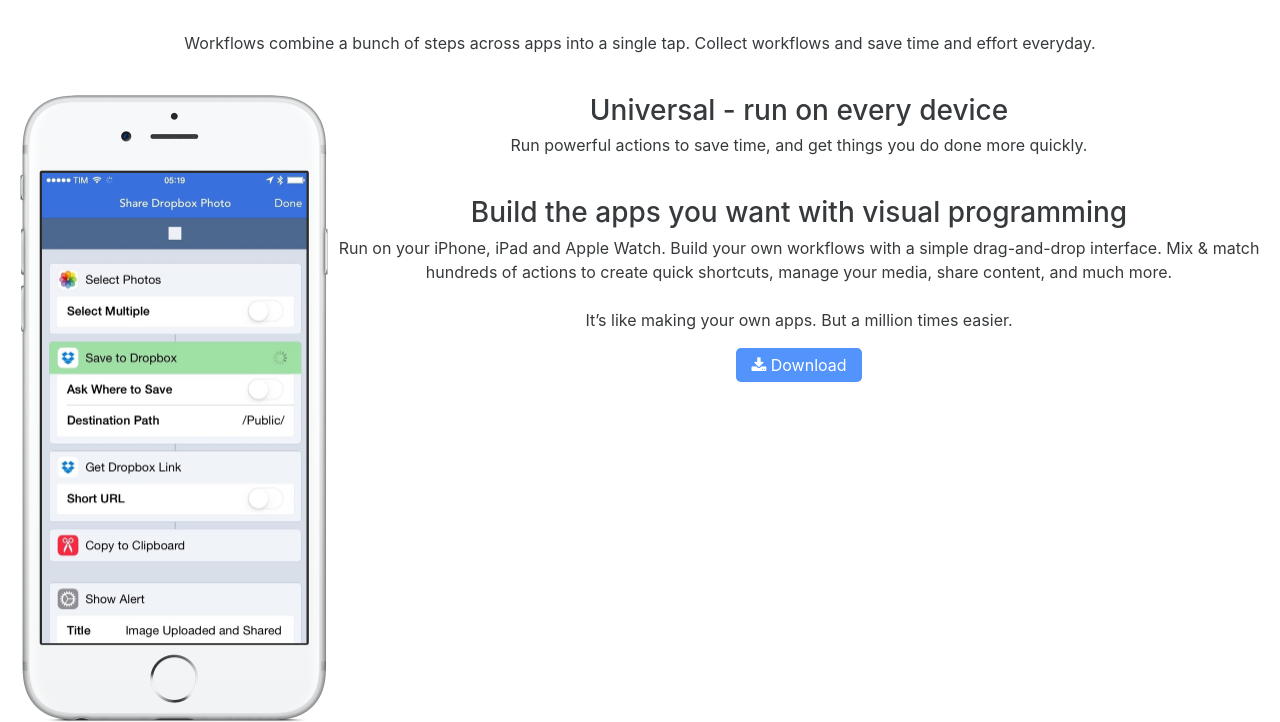
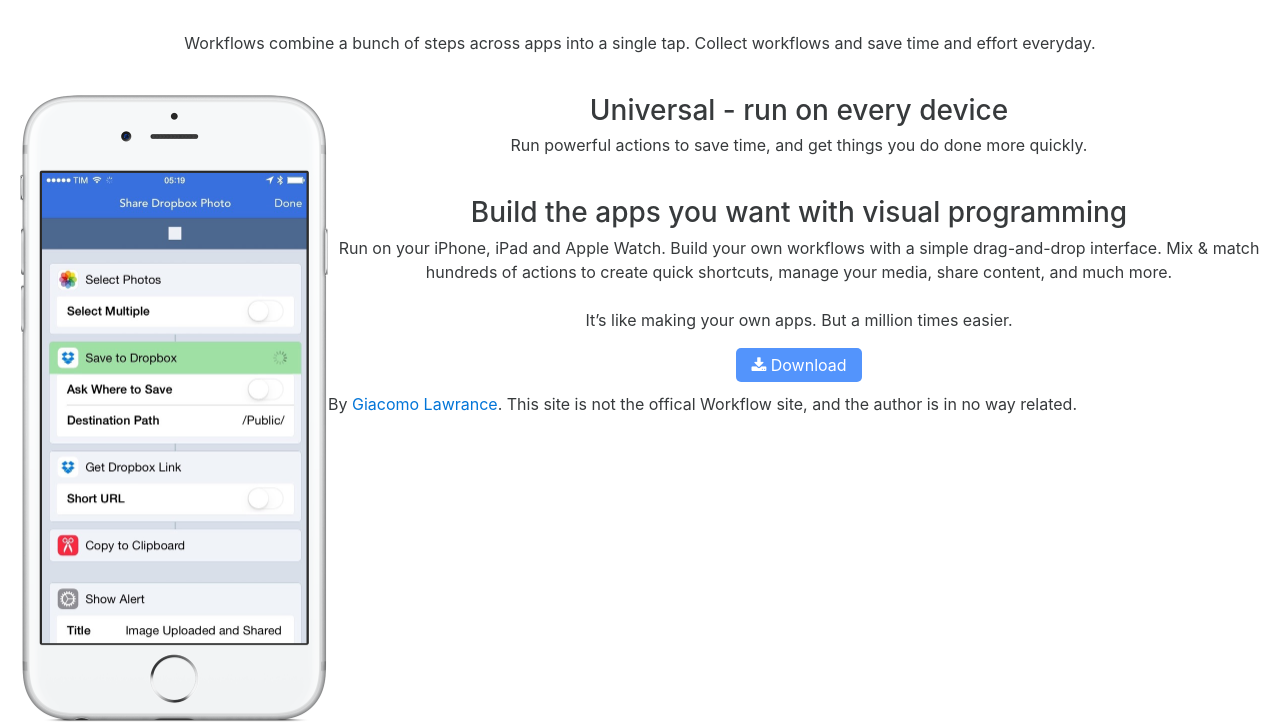
Before and after one commit to GiacomoLaw/app-website, a plain HTML site: page index.html in a window 1280 px wide. Shown: the part 569-1291 px from the top of the page. Drawn offline with Linux system fonts and the light colour scheme.

Commit message:
Added footer

```diff
--- a/index.html
+++ b/index.html
@@ -37,4 +37,7 @@
 			</div>
 	</div>
 </body>
+	<footer>
+		<p>By <a href="https://giacomolaw.github.io">Giacomo Lawrance</a>. This site is not the offical Workflow site, and the author is in no way related.</p>
+	</footer>
 </html>
```
